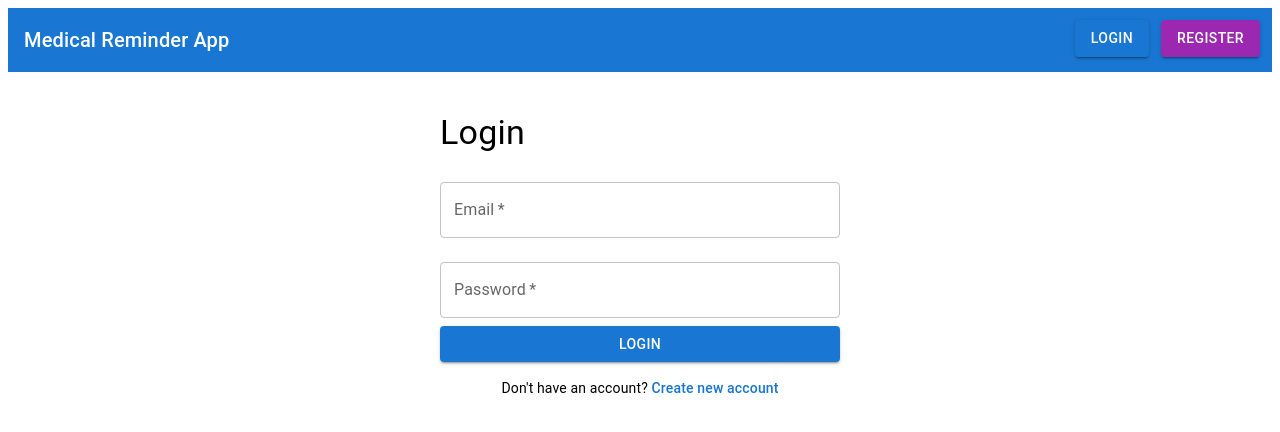
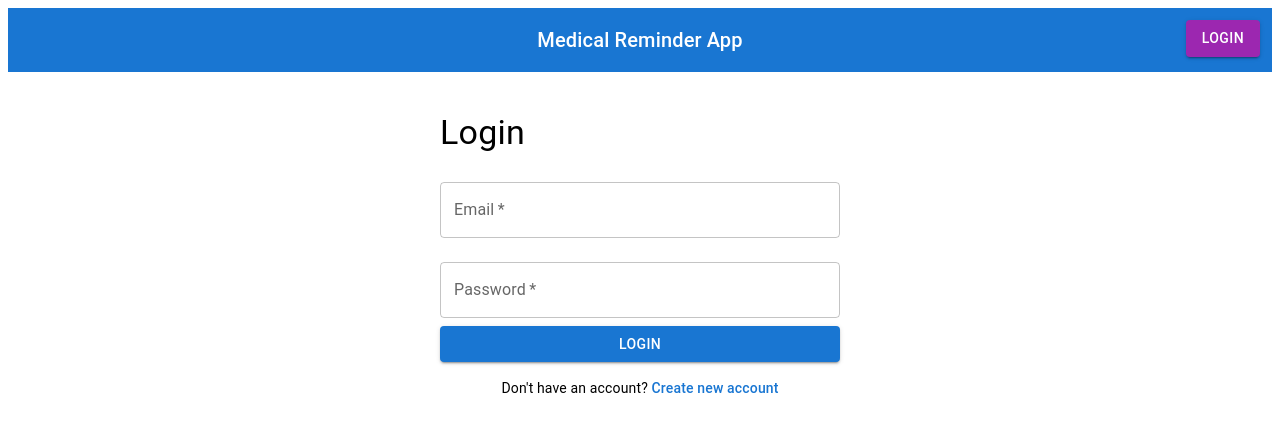
Before and after one commit to techfusion3/medicine-frontend2, a React (Vite) app: page /login in a window 1280 px wide. Shown: the top 432 px of the page. Built offline with nearby package versions, Linux system fonts and the light colour scheme.

Commit message:
Update Navbar.jsx

```diff
--- a/src/components/Navbar.jsx
+++ b/src/components/Navbar.jsx
@@ -18,7 +18,7 @@ const Navbar = () => {
   };
 
   return (
-    <Box sx={{ position: 'relative', padding: 2, backgroundColor: '#1976d2', display: 'flex', justifyContent: 'space-between', alignItems: 'center' }}>
+    <Box sx={{ position: 'relative', padding: 2, backgroundColor: '#1976d2', display: 'flex', justifyContent: 'center', alignItems: 'center' }}>
       <Typography variant="h6" color="white">
         Medical Reminder App
       </Typography>
@@ -45,13 +45,8 @@ const Navbar = () => {
             }}
           >
             <Link to="/login" style={{ textDecoration: 'none' }}>
-              <Button variant="contained" color="primary" fullWidth>
+              <Button variant="contained" color="secondary" fullWidth>
                 Login
-              </Button>
-            </Link>
-            <Link to="/register" style={{ textDecoration: 'none' }}>
-              <Button variant="contained" color="secondary" fullWidth>
-                Register
               </Button>
             </Link>
           </Box>
```
